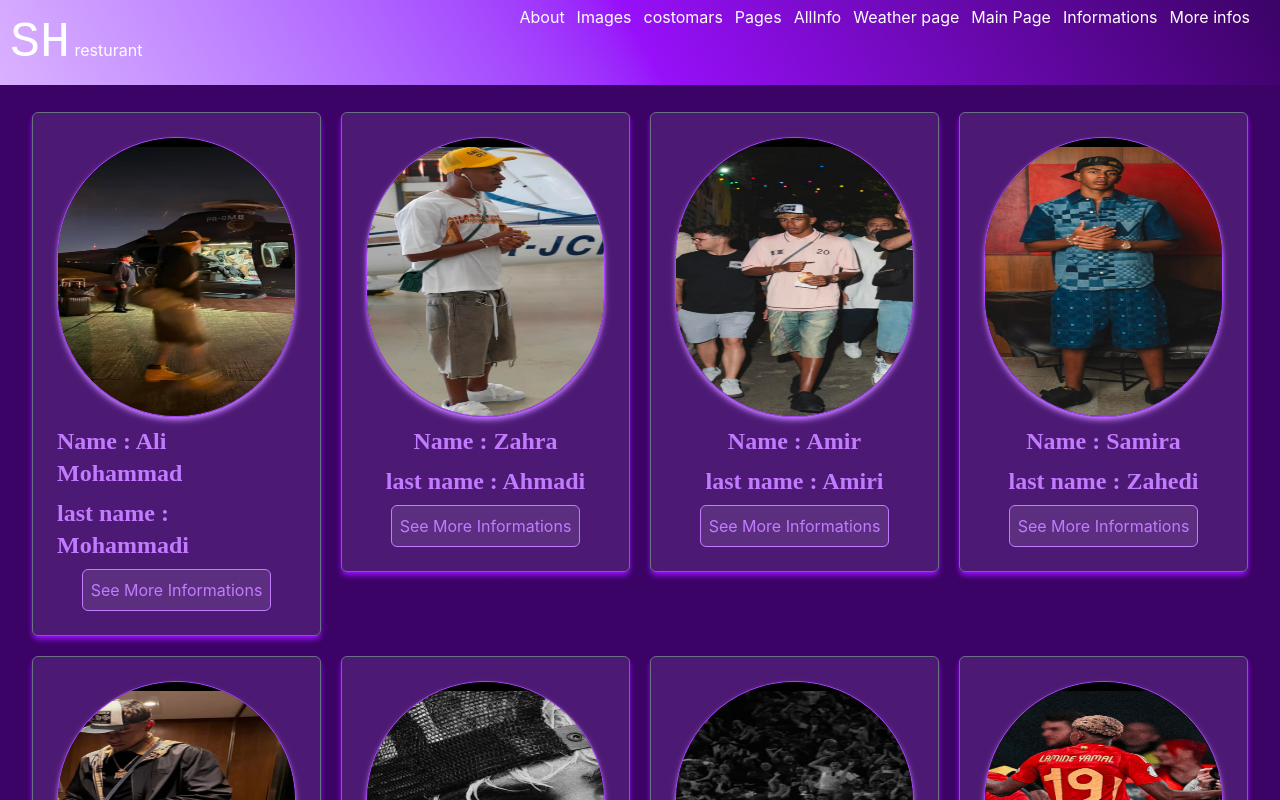
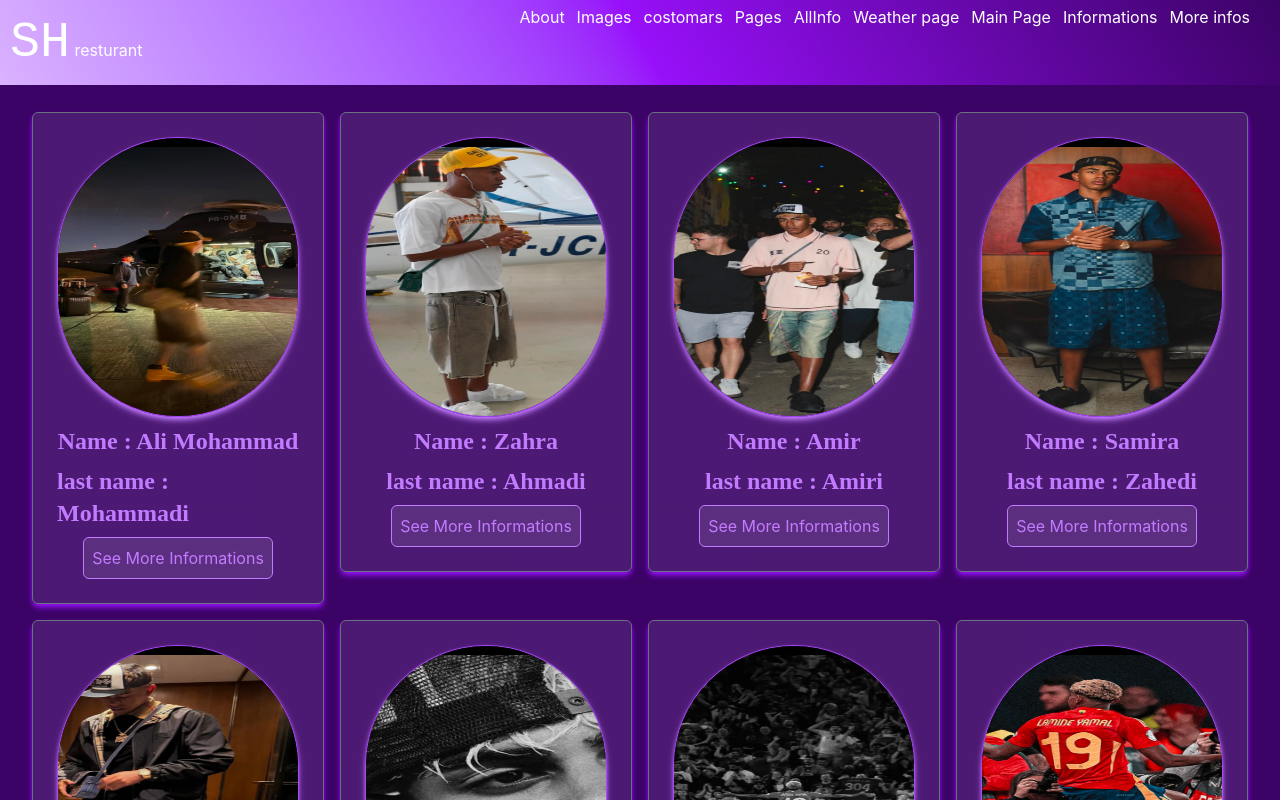
Before and after one commit to shikebazahidi999/raect-works, a React (Vite) app: page /informations in a window 1280 px wide. Shown: the top 800 px of the page. Built offline with nearby package versions, Linux system fonts and the light colour scheme.

Commit message:
some styles changed

```diff
--- a/src/componantes/informations.jsx
+++ b/src/componantes/informations.jsx
@@ -7,7 +7,7 @@ export default function Informations(){
     return(
         <>
         <Navbar/>
-        <div className="bg-linear-60 from-purple-950 via-800 to-purple-950 h-full w-full grid grid-cols-4 p-8 mt-20 gap-5">
+        <div className="bg-linear-60 from-purple-950 via-800 to-purple-950 h-full w-full grid grid-cols-4 p-8 mt-20 gap-4">
             {infos.map((items)=>(
                 <div className="bg-gray-300/10 h-fit w-fit p-6 flex flex-col gap-2 rounded-md border border-gray-500  hover:shadow-xl hover:shadow-purple-500 shadow-md shadow-purple-600 transition-all duration-150 items-center" key={items.id}>
                     <img className="h-70 w-70 rounded-full border border-purple-500 shadow-md shadow-purple-400 " src={items.image} alt="" />
```
